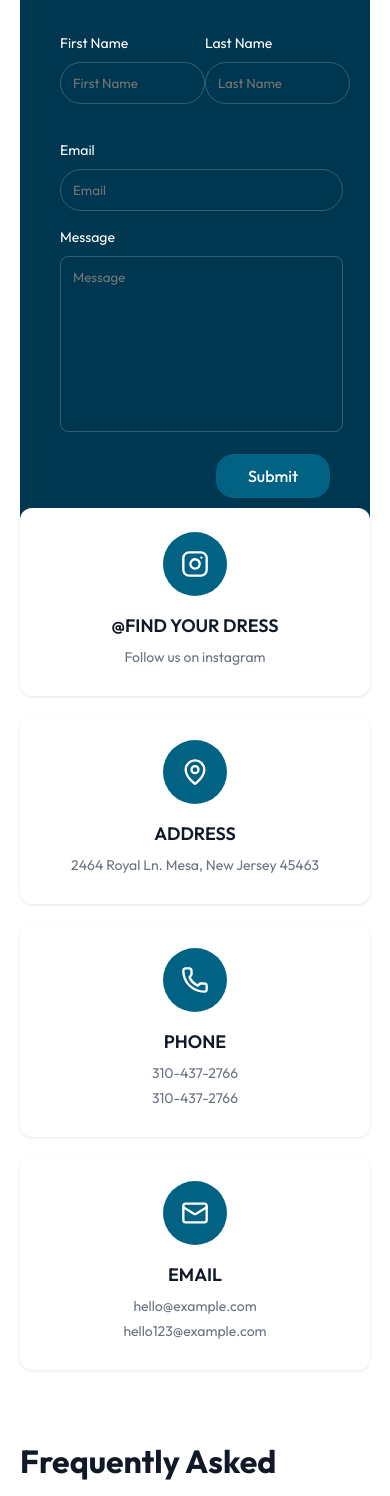
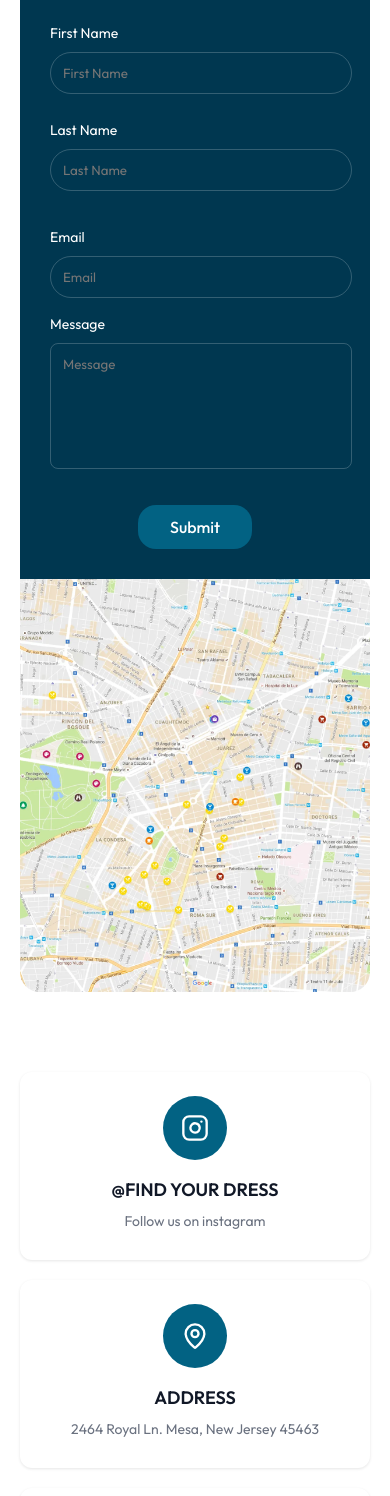
Before and after one commit to gityash2024/select-ease, a React (Vite) app: page /contact in a window 390 px wide. Shown: the part 444-1940 px from the top of the page. Built offline with nearby package versions, Linux system fonts and the light colour scheme.

Commit message:
contact us ui ux fixed

```diff
--- a/src/pages/Contact.css
+++ b/src/pages/Contact.css
@@ -10,13 +10,13 @@
   justify-content: center;
   background: linear-gradient(135deg, rgba(255,255,240,0.2) 0%, rgba(230,255,255,0.2) 100%) !important;
   z-index: 1;
-  overflow: hidden; /* Ensure no content spills out */
+  overflow: hidden;
 }
 
 .contact-hero-section h1 {
   position: relative;
-  z-index: 2; /* Ensure the text is above the background */
-  color: #003750; /* Ensure good contrast with the background */
+  z-index: 2;
+  color: #003750;
   font-size: 36px;
   text-align: center;
   margin: 0;
@@ -29,30 +29,36 @@
   width: 100%;
   height: 100%;
   object-fit: cover;
-  z-index: 0; /* Ensure it remains behind other elements */
+  z-index: 0;
 }
-
 
 .form-map-container {
   display: flex;
   max-width: 1200px;
   height: 64vh;
   margin: 74px auto;
-  /* gap: 40px; */
 }
 
 .form-section {
   flex: 1;
   background: #003750;
   padding: 40px;
-  border-radius: 20px 0 0 20px; /* Top-left and bottom-left */
+  border-radius: 20px 0 0 20px;
   color: white;
+  display: flex;
+  flex-direction: column;
 }
 
 .form-section h2 {
   font-size: 32px;
   margin-bottom: 24px;
   color: white;
+}
+
+.form-section form {
+  display: flex;
+  flex-direction: column;
+  flex: 1;
 }
 
 .input-row {
@@ -83,21 +89,29 @@
   color: white;
 }
 
+.contact-input-group {
+  flex: 1;
+  display: flex;
+  flex-direction: column;
+}
+
 .contact-input-group textarea {
   width: 95%;
   padding: 12px;
-  margin-bottom: 16px;
   border: 1px solid rgba(255, 255, 255, 0.2);
   border-radius: 8px;
   background: transparent;
   color: white;
-  height: 150px;
+  flex: 1;
+  min-height: 120px;
   resize: none;
 }
 
-textarea {
-  height: 150px;
-  resize: none;
+.submit-button-container {
+  display: flex;
+  justify-content: flex-end;
+  margin-top: 10px;
+  width: 100%;
 }
 
 button[type="submit"] {
@@ -106,58 +120,27 @@ button[type="submit"] {
   padding: 12px 32px;
   border: none;
   border-radius: 18px;
-  float: right;
   cursor: pointer;
+  transition: all 0.2s ease;
+}
+
+button[type="submit"]:hover {
+  background: #015272;
+  transform: translateY(-2px);
+  box-shadow: 0 4px 8px rgba(0, 0, 0, 0.2);
 }
 
 .map-container {
   flex: 1;
-  border-radius: 0 20px 20px 0; /* Top-right and bottom-right */
+  border-radius: 0 20px 20px 0;
   overflow: hidden;
 }
 
-.contact-info {
-  display: flex;
-  justify-content: space-between;
-  max-width: 1200px;
-  margin: 40px auto;
-  gap: 20px;
-}
-
-.info-card {
-  flex: 1;
-  text-align: center;
-  padding: 20px;
-  background: white;
-  border-radius: 12px;
-}
-
-.icon-circle {
-  width: 50px;
-  height: 50px;
-  background: #003750;
-  border-radius: 50%;
-  display: flex;
-  align-items: center;
-  justify-content: center;
-  margin: 0 auto 12px;
-}
-
-.icon-circle img {
-  width: 25px;
-  height: 25px;
-}
-
-.info-card h3 {
-  margin-bottom: 6px;
-  color: #111827;
-  font-size: 16px;
-}
-
-.info-card p {
-  color: #6B7280;
-  font-size: 14px;
-  margin: 4px 0;
+.map-image {
+  width: 100%;
+  height: 100%;
+  object-fit: cover;
+  border-radius: 0 20px 20px 0;
 }
 
 .faq-section {
@@ -165,10 +148,22 @@ button[type="submit"] {
   max-width: 1200px;
   margin: 40px auto;
   gap: 40px;
+  padding: 0 20px;
 }
 
 .faq-content {
   flex: 1;
+}
+
+.faq-content h2 {
+  font-size: 24px;
+  color: #111827;
+  margin-bottom: 16px;
+}
+
+.faq-content p {
+  color: #6B7280;
+  line-height: 1.5;
 }
 
 .faq-questions {
@@ -180,13 +175,20 @@ button[type="submit"] {
   border: 1px solid #E5E7EB;
   border-radius: 8px;
   margin-bottom: 16px;
+  cursor: pointer;
+  transition: all 0.3s ease;
+}
+
+.faq-item:hover {
+  border-color: #026283;
 }
 
 .faq-question {
   display: flex;
   justify-content: space-between;
   align-items: center;
-  cursor: pointer;
+  font-weight: 500;
+  color: #111827;
 }
 
 .faq-answer {
@@ -195,15 +197,19 @@ button[type="submit"] {
   border-top: 1px solid #E5E7EB;
   color: #6B7280;
   font-size: 14px;
-  display: none;
+  line-height: 1.6;
+  overflow: hidden;
 }
 
-.faq-item.active .faq-answer {
-  display: block;
+.faq-item.active {
+  border-color: #026283;
+  box-shadow: 0 4px 6px rgba(0, 0, 0, 0.05);
 }
 
-.faq-item.active .arrow {
-  transform: rotate(180deg);
+.arrow {
+  transition: transform 0.3s ease;
+  font-size: 12px;
+  color: #6B7280;
 }
 
 .get-started {
@@ -214,21 +220,61 @@ button[type="submit"] {
   border-radius: 24px;
   margin-top: 24px;
   cursor: pointer;
+  font-weight: 500;
+  transition: all 0.2s ease;
 }
 
-.map-image {
-  width: 100%;
-  height: 100%;
-  object-fit: cover;
-  border-radius: 0 20px 20px 0; /* Top-right and bottom-right */
-
+.get-started:hover {
+  background: #015272;
+  transform: translateY(-2px);
+  box-shadow: 0 4px 8px rgba(0, 0, 0, 0.2);
 }
 
 @media (max-width: 768px) {
-  .form-map-container,
-  .contact-info,
-  .faq-section {
+  .form-map-container {
+    flex-direction: column;
+    height: auto;
+    padding: 0 20px;
+  }
+
+  .form-section {
+    border-radius: 20px 20px 0 0;
+    padding: 30px;
+  }
+
+  .map-container {
+    height: 300px;
+    border-radius: 0 0 20px 20px;
+  }
+
+  .map-image {
+    border-radius: 0 0 20px 20px;
+  }
+
+  .contact-info {
     flex-direction: column;
     padding: 0 20px;
   }
+
+  .faq-section {
+    flex-direction: column;
+  }
+
+  .input-row {
+    flex-direction: column;
+    gap: 10px;
+  }
+
+  .input-group {
+    width: 100%;
+  }
+
+  .contact-input-group textarea {
+    min-height: 100px;
+  }
+
+  .submit-button-container {
+    justify-content: center;
+    margin-top: 20px;
+  }
 }
--- a/src/pages/Contact.jsx
+++ b/src/pages/Contact.jsx
@@ -1,17 +1,12 @@
-// Contact.jsx
 import React, { useState } from 'react';
 import './Contact.css';
 import hero from '../assets/Hero.png';
-import Icon from '../assets/Icon.png';
-import Icon1 from '../assets/Icon1.png';
-import Icon2 from '../assets/Icon2.png';
-import Icon4 from '../assets/Icon3.png';
 import map from '../assets/map.png';
 import styled from 'styled-components';
+import { motion } from 'framer-motion';
 import { Instagram, MapPin, Phone, Mail } from 'lucide-react';
 
-
-const ContactInfoSection = styled.div`
+const ContactInfoSection = styled(motion.div)`
   display: flex;
   justify-content: space-between;
   max-width: 1200px;
@@ -24,7 +19,7 @@ const ContactInfoSection = styled.div`
   }
 `;
 
-const InfoCard = styled.div`
+const InfoCard = styled(motion.div)`
   flex: 1;
   text-align: center;
   padding: 24px;
@@ -38,7 +33,7 @@ const InfoCard = styled.div`
   }
 `;
 
-const IconCircle = styled.div`
+const IconCircle = styled(motion.div)`
   width: 64px;
   height: 64px;
   background: #026283;
@@ -99,18 +94,67 @@ const Contact = () => {
     setActiveIndex(activeIndex === index ? null : index);
   };
 
+  const fadeIn = {
+    hidden: { opacity: 0, y: 20 },
+    visible: {
+      opacity: 1,
+      y: 0,
+      transition: { duration: 0.6 }
+    }
+  };
+
+  const staggerChildren = {
+    hidden: { opacity: 0 },
+    visible: {
+      opacity: 1,
+      transition: {
+        staggerChildren: 0.1
+      }
+    }
+  };
+
   return (
-    <div className="contact-page">
-      {/* Hero Section */}
-      <section className="contact-hero-section">
-        <img src={hero} alt="" className="contact-hero-background" />
-        <h1>Contact Us</h1>
-      </section>
+    <motion.div
+      className="contact-page"
+      initial="hidden"
+      animate="visible"
+      variants={fadeIn}
+    >
+      <motion.section
+        className="contact-hero-section"
+        variants={fadeIn}
+      >
+        <motion.img
+          src={hero}
+          alt=""
+          className="contact-hero-background"
+          initial={{ scale: 1.1 }}
+          animate={{ scale: 1 }}
+          transition={{ duration: 0.7 }}
+        />
+        <motion.h1
+          initial={{ opacity: 0, y: -20 }}
+          animate={{ opacity: 1, y: 0 }}
+          transition={{ delay: 0.2, duration: 0.5 }}
+        >
+          Contact Us
+        </motion.h1>
+      </motion.section>
 
-      <div className="contact-content">
-        {/* Form and Map Section */}
-        <div className="form-map-container">
-          <div className="form-section">
+      <motion.div
+        className="contact-content"
+        variants={staggerChildren}
+      >
+        <motion.div
+          className="form-map-container"
+          variants={fadeIn}
+        >
+          <motion.div
+            className="form-section"
+            initial={{ opacity: 0, x: -50 }}
+            animate={{ opacity: 1, x: 0 }}
+            transition={{ delay: 0.3, duration: 0.5 }}
+          >
             <h2>Get in Touch</h2>
             <form>
               <div className="input-row">
@@ -131,66 +175,65 @@ const Contact = () => {
                 <label className="input-label">Message</label>
                 <textarea placeholder="Message"></textarea>
               </div>
+              <div className="submit-button-container">
                 <button type="submit">Submit</button>
+              </div>
             </form>
-          </div>
-          <div className="map-container">
+          </motion.div>
+          <motion.div
+            className="map-container"
+            initial={{ opacity: 0, x: 50 }}
+            animate={{ opacity: 1, x: 0 }}
+            transition={{ delay: 0.3, duration: 0.5 }}
+          >
             <img src={map} alt="Map" className="map-image" />
-          </div>
-        </div>
+          </motion.div>
+        </motion.div>
 
-        {/* Contact Info Cards */}
-        {/* <div className="contact-info">
-          <div className="info-card">
-            <div className="icon-circle">
-              <img src={Icon} alt="Instagram" />
-            </div>
-            <h3>@FIND YOUR DRESS</h3>
-            <p>Follow us on instagram</p>
-          </div>
-          <div className="info-card">
-            <div className="icon-circle">
-              <img src={Icon1} alt="Location" />
-            </div>
-            <h3>ADDRESS</h3>
-            <p>2464 Royal Ln. Mesa, New Jersey 45463</p>
-          </div>
-          <div className="info-card">
-            <div className="icon-circle">
-              <img src={Icon2} alt="Phone" />
-            </div>
-            <h3>PHONE</h3>
-            <p>310-437-2766</p>
-            <p>310-437-2766</p>
-          </div>
-          <div className="info-card">
-            <div className="icon-circle">
-              <img src={Icon4} alt="Email" />
-            </div>
-            <h3>EMAIL</h3>
-            <p>hello@example.com</p>
-            <p>hello123@example.com</p>
-          </div>
-        </div> */}
-            <ContactInfoSection>
-      <InfoCard>
-        <IconCircle>
+        <ContactInfoSection
+          variants={staggerChildren}
+          initial="hidden"
+          animate="visible"
+        >
+          <InfoCard
+            variants={fadeIn}
+            whileHover={{ y: -8, boxShadow: "0 10px 20px rgba(0,0,0,0.1)" }}
+          >
+            <IconCircle
+              initial={{ scale: 0 }}
+              animate={{ scale: 1 }}
+              transition={{ type: "spring", stiffness: 200, delay: 0.4 }}
+            >
               <Instagram />
             </IconCircle>
             <CardTitle>@FIND YOUR DRESS</CardTitle>
             <CardText>Follow us on instagram</CardText>
           </InfoCard>
 
-      <InfoCard>
-        <IconCircle>
+          <InfoCard
+            variants={fadeIn}
+            whileHover={{ y: -8, boxShadow: "0 10px 20px rgba(0,0,0,0.1)" }}
+          >
+            <IconCircle
+              initial={{ scale: 0 }}
+              animate={{ scale: 1 }}
+              transition={{ type: "spring", stiffness: 200, delay: 0.5 }}
+            >
               <MapPin />
             </IconCircle>
             <CardTitle>ADDRESS</CardTitle>
             <CardText>2464 Royal Ln. Mesa, New Jersey 45463</CardText>
           </InfoCard>
 
-      <InfoCard>
-        <IconCircle>
+          <InfoCard
+            variants={fadeIn}
+            whileHover={{ y: -8, boxShadow: "0 10px 20px rgba(0,0,0,0.1)" }}
+          >
+            <IconCircle
+              initial={{ scale: 0 }}
+              animate={{ scale: 1 }}
+              transition={{ type: "spring", stiffness: 200, delay: 0.6 }}
+            >
               <Phone />
             </IconCircle>
             <CardTitle>PHONE</CardTitle>
@@ -198,8 +241,15 @@ const Contact = () => {
             <CardText>310-437-2766</CardText>
           </InfoCard>
 
-      <InfoCard>
-        <IconCircle>
+          <InfoCard
+            variants={fadeIn}
+            whileHover={{ y: -8, boxShadow: "0 10px 20px rgba(0,0,0,0.1)" }}
+          >
+            <IconCircle
+              initial={{ scale: 0 }}
+              animate={{ scale: 1 }}
+              transition={{ type: "spring", stiffness: 200, delay: 0.7 }}
+            >
               <Mail />
             </IconCircle>
             <CardTitle>EMAIL</CardTitle>
@@ -208,34 +258,70 @@ const Contact = () => {
           </InfoCard>
         </ContactInfoSection>
 
-
-        {/* FAQ Section */}
-        <div className="faq-section">
-          <div className="faq-content">
+        <motion.div
+          className="faq-section"
+          variants={fadeIn}
+          transition={{ delay: 0.8 }}
+        >
+          <motion.div
+            className="faq-content"
+            initial={{ opacity: 0, x: -30 }}
+            animate={{ opacity: 1, x: 0 }}
+            transition={{ delay: 0.9, duration: 0.5 }}
+          >
             <h2>Frequently Asked Questions</h2>
             <p>Sed ut perspiciatis unde omnis iste natus error <br />sit voluptatem accusantium.</p>
-            <button className="get-started">Get Started</button>
-          </div>
-          <div className="faq-questions">
+            <motion.button
+              className="get-started"
+              whileHover={{ scale: 1.05 }}
+              whileTap={{ scale: 0.95 }}
+            >
+              Get Started
+            </motion.button>
+          </motion.div>
+          <motion.div
+            className="faq-questions"
+            initial={{ opacity: 0 }}
+            animate={{ opacity: 1 }}
+            transition={{ delay: 1.0, duration: 0.5 }}
+          >
             {faqItems.map((item, index) => (
-              <div
+              <motion.div
                 className={`faq-item ${activeIndex === index ? 'active' : ''}`}
                 key={index}
                 onClick={() => toggleFAQ(index)}
+                initial={{ opacity: 0, y: 20 }}
+                animate={{ opacity: 1, y: 0 }}
+                transition={{ delay: 1.0 + index * 0.1, duration: 0.3 }}
+                whileHover={{ boxShadow: "0 4px 8px rgba(0,0,0,0.05)" }}
               >
                 <div className="faq-question">
                   <span>{item.question}</span>
-                  <span className="arrow">▼</span>
+                  <motion.span
+                    className="arrow"
+                    animate={{ rotate: activeIndex === index ? 180 : 0 }}
+                    transition={{ duration: 0.3 }}
+                  >
+                    ▼
+                  </motion.span>
                 </div>
-                <div className="faq-answer">
+                <motion.div
+                  className="faq-answer"
+                  initial={{ height: 0, opacity: 0 }}
+                  animate={{
+                    height: activeIndex === index ? 'auto' : 0,
+                    opacity: activeIndex === index ? 1 : 0
+                  }}
+                  transition={{ duration: 0.3 }}
+                >
                   {item.answer}
-                </div>
-              </div>
+                </motion.div>
+              </motion.div>
             ))}
-          </div>
-        </div>
-      </div>
-    </div>
+          </motion.div>
+        </motion.div>
+      </motion.div>
+    </motion.div>
   );
 };
 
```
Lines whose indentation alone changed are shown as unchanged.
